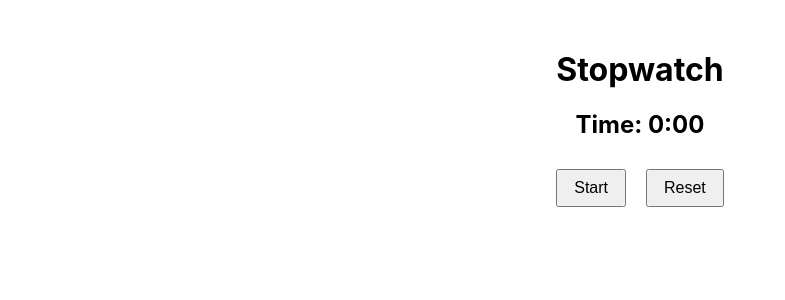
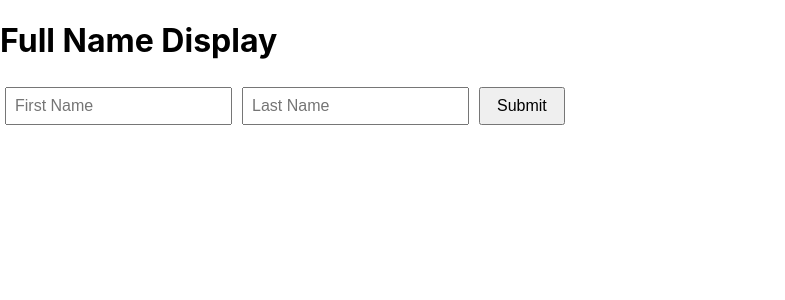
Before and after one commit to johnrichardjori/flag, a React (Create React App) app: page / in a window 1280 px wide. Shown: the top 300 px of the page, without its empty margins (0-785 px from the left). Built offline with nearby package versions, Linux system fonts and the light colour scheme.

Commit message:
Changes saved

```diff
--- /dev/null
+++ b/src/Fullname/Fullname.css
@@ -0,0 +1,12 @@
+input[type="text"] {
+  margin: 5px;
+  padding: 8px;
+  font-size: 16px;
+}
+
+button {
+  margin: 5px;
+  padding: 8px 16px;
+  font-size: 16px;
+  cursor: pointer;
+}
--- /dev/null
+++ b/src/Fullname/Fullname.js
@@ -0,0 +1,39 @@
+import React, { useState } from "react";
+import "./Fullname.css";
+
+function FullNameForm() {
+  const [firstName, setFirstName] = useState("");
+  const [lastName, setLastName] = useState("");
+  const [fullName, setFullName] = useState("");
+
+  const handleSubmit = (e) => {
+    e.preventDefault();
+    if (firstName && lastName) {
+      setFullName(`Full Name: ${firstName} ${lastName}`);
+    }
+  };
+
+  return (
+    <div>
+      <h1>Full Name Display</h1>
+      <form onSubmit={handleSubmit}>
+        <input
+          type="text"
+          placeholder="First Name"
+          value={firstName}
+          onChange={(e) => setFirstName(e.target.value)}
+        />
+        <input
+          type="text"
+          placeholder="Last Name"
+          value={lastName}
+          onChange={(e) => setLastName(e.target.value)}
+        />
+        <button type="submit">Submit</button>
+      </form>
+      {fullName && <p>{fullName}</p>}
+    </div>
+  );
+}
+
+export default FullNameForm;
--- a/src/index.js
+++ b/src/index.js
@@ -4,12 +4,13 @@ import "./index.css";
 // import App from "./App";
 import reportWebVitals from "./reportWebVitals";
 // import Flag from "./Flag/Flag";
-import Stopwatch from "./Stopwatch/Stopwatch";
+// import Stopwatch from "./Stopwatch/Stopwatch";
+import FullNameForm from "./Fullname/Fullname";
 
 const root = ReactDOM.createRoot(document.getElementById("root"));
 root.render(
   <React.StrictMode>
-    <Stopwatch />
+    <FullNameForm />
   </React.StrictMode>
 );
 
```
